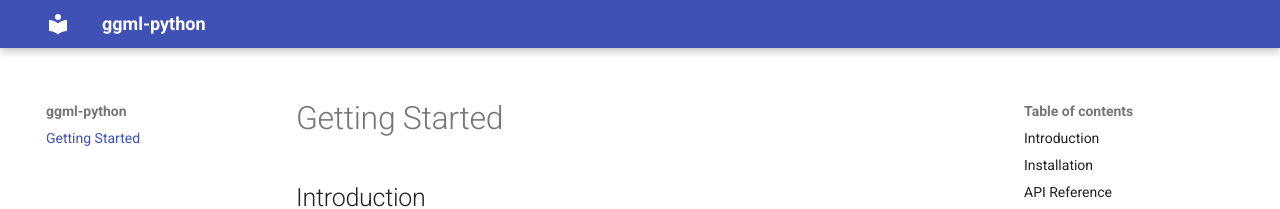
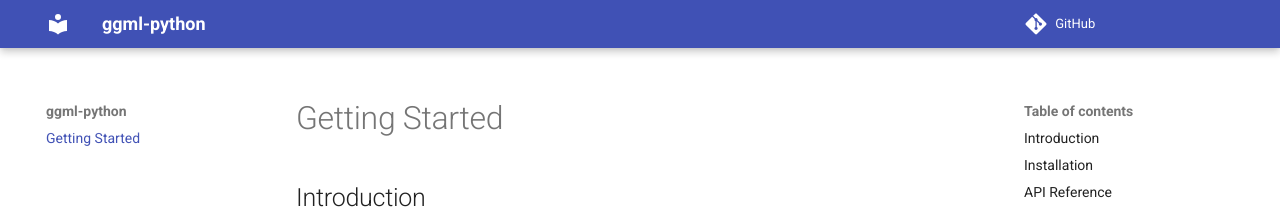
Before and after one commit to abetlen/ggml-python, an MkDocs documentation site: the page built from docs/index.md, in a window 1280 px wide. Shown: the top 209 px of the page. Built offline with MkDocs 1.6.1 and Material for MkDocs 9.7.7, drawn with Linux system fonts in a browser that asks for light colours; comment, search, counter and statistics services are not loaded.

Commit message:
Update mkdocs config

```diff
--- a/mkdocs.yml
+++ b/mkdocs.yml
@@ -1,4 +1,5 @@
 site_name: ggml-python
+repo_url: https://github.com/abetlen/ggml-python
 
 theme:
   name: material
@@ -12,9 +13,14 @@
 
 markdown_extensions:
   - pymdownx.superfences
+  - pymdownx.inlinehilite
+  - pymdownx.snippets
   - pymdownx.tabbed:
       alternate_style: true
-
+  - pymdownx.highlight:
+      anchor_linenums: true
+      line_spans: __span
+      pygments_lang_class: true
 
 watch:
   - ggml
```
